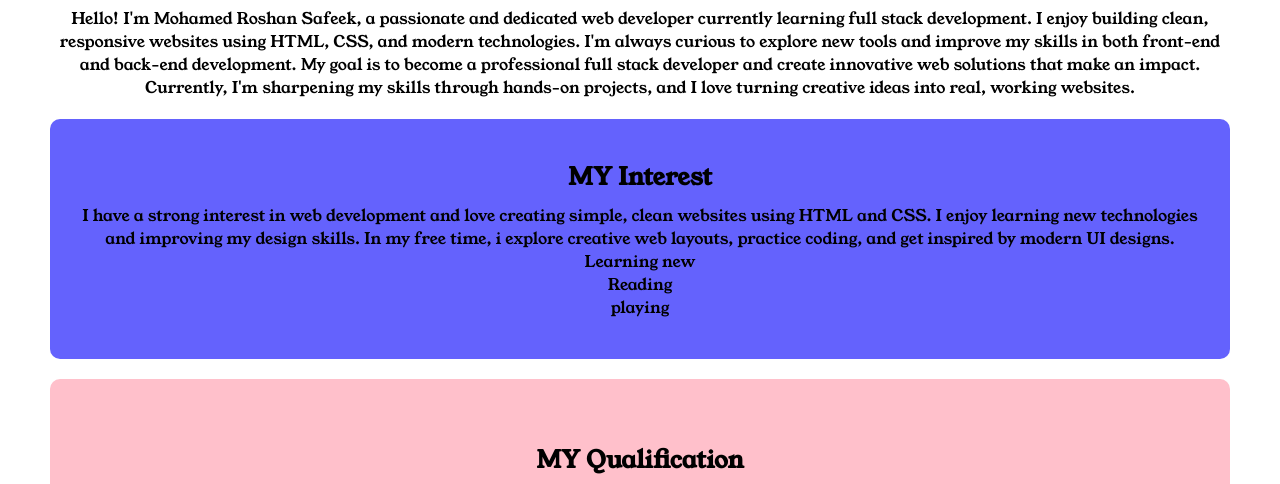
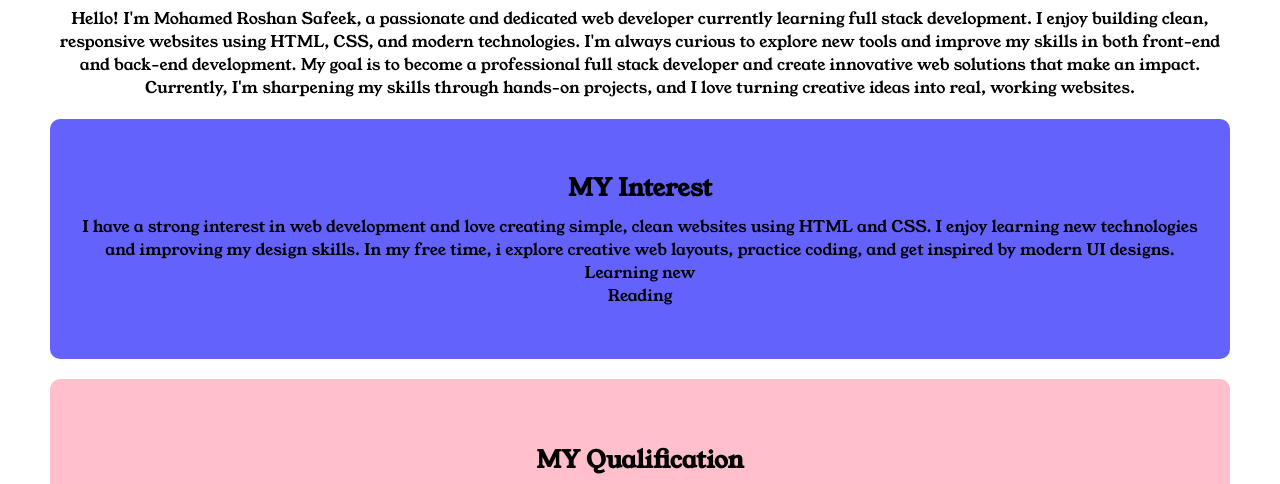
Before and after one commit to mohamedroshansafeek/simple-portfolio, a plain HTML site: page index.html in a window 1280 px wide. Shown: the part 305-789 px from the top of the page. Drawn offline with Linux system fonts and the light colour scheme.

Commit message:
Update index.html

```diff
--- a/index.html
+++ b/index.html
@@ -45,7 +45,6 @@
                     creative web layouts, practice coding, and get inspired by modern UI designs.</p>
                 <li>Learning new</li>
                 <li>Reading</li>
-                <li>playing</li>
             </ul>
         </div>
 
```
